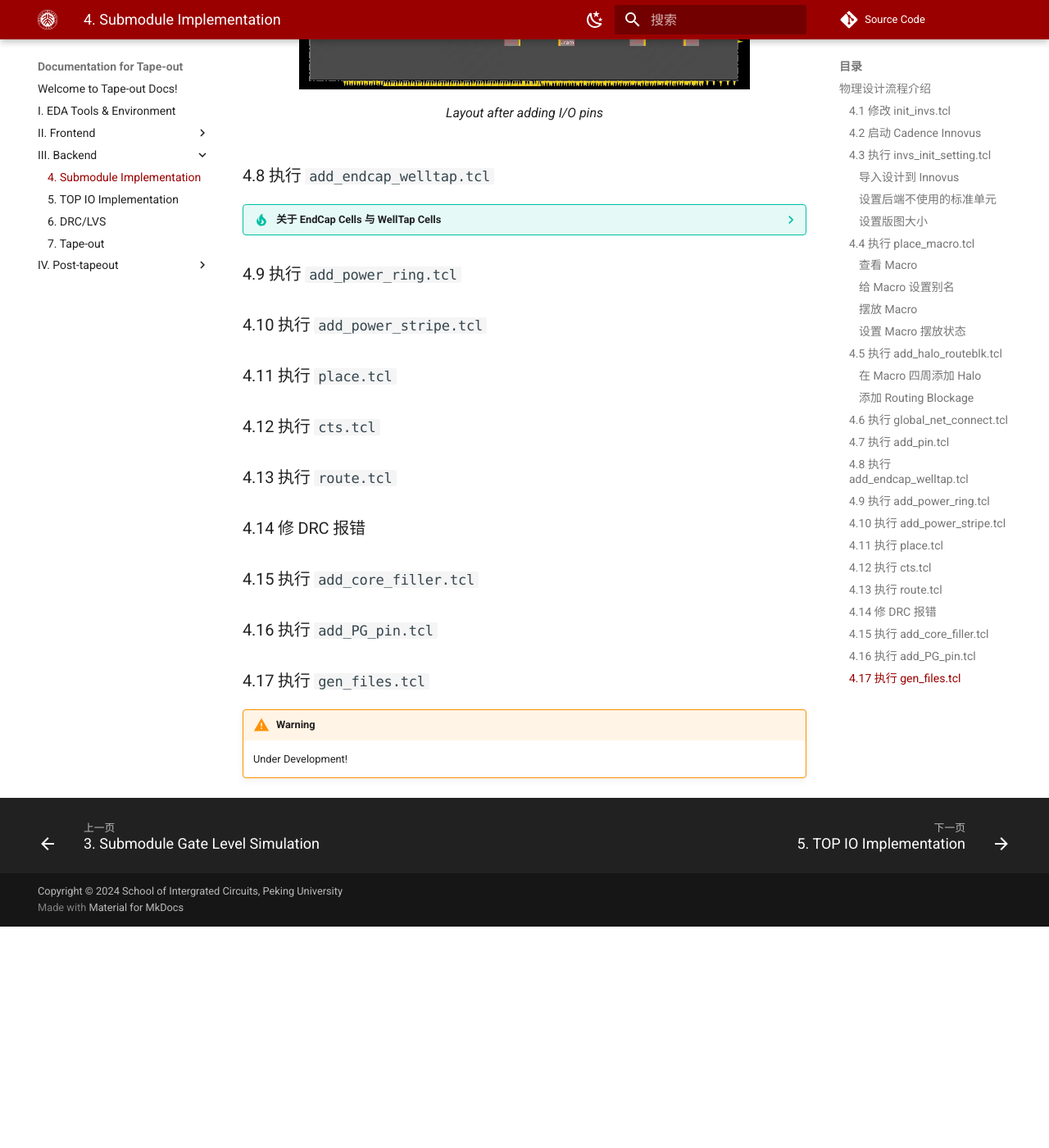
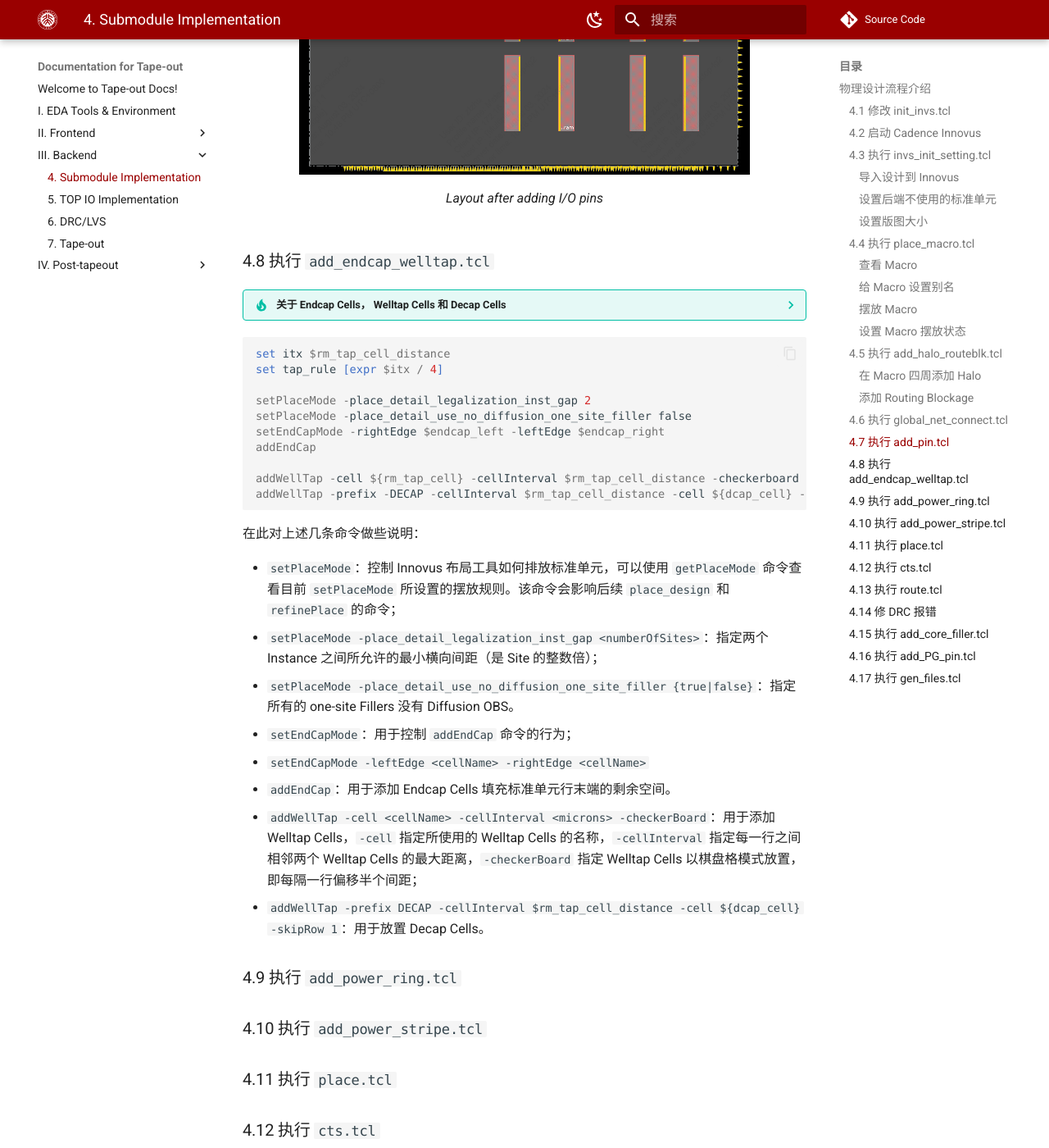
Before and after one commit to pku-pacific-lab-team/Tape-out_template_doc, an MkDocs documentation site: the page built from docs/4_submodule_implementation.md, in a window 1280 px wide and 1400 px high, scrolled down 12067 px. Shown: the whole window at 82% size. Built offline with MkDocs 1.6.1 and Material for MkDocs 9.7.7, drawn with Linux system fonts in a browser that asks for light colours; some web fonts are replaced; comment, search, counter and statistics services are not loaded; before the commit the page ends 13197 px from its top, so only the background shows below that; some of the changed text lies outside the part shown.

Commit message:
update submodule implementation add_endcap_welltap.tcl

````diff
--- a/docs/4_submodule_implementation.md
+++ b/docs/4_submodule_implementation.md
@@ -7,7 +10,7 @@
 ## 物理设计流程介绍
 
 !!! Warning "注意"
-    同[数字子系统的逻辑综合](./2_submodule_synthesis.md)，在后端设计中，我们继续使用 `/work/home/ztzhu/tapeout_templates/submodule_tapeout/` 文件夹。
+    同[数字子系统的逻辑综合](./2_submodule_synthesis.md)一样，在后端设计中，我们继续使用 `/work/home/ztzhu/tapeout_templates/submodule_tapeout/` 文件夹。
 
 物理设计的输入主要用到模板文件中的以下内容：
 
@@ -387,10 +390,36 @@ setPinAssignMode -pinEditInBatch false
 
 ### 4.8 执行 `add_endcap_welltap.tcl`
 
-??? tip "关于 EndCap Cells 与 WellTap Cells"
-    **EndCap Cells**：在数字集成电路设计中，特别是使用自动布局布线工具时，标准单元在整个硅片区域内按行排列。这些标准单元是设计的构建模块，包含逻辑门、触发器和其他数字电路。当最后一个标准单元不能完美地适应行的长度时，EndCap Cells（端帽单元）用于**填充标准单元行末端的剩余空间**。它们提供电气和物理隔离，将硅片的活动区域与周围结构（如划片线或芯片边缘）隔离开来。
+??? tip "关于 Endcap Cells， Welltap Cells 和 Decap Cells"
+    **Endcap Cells**（端帽单元）：在数字集成电路设计中，特别是使用自动布局布线工具时，标准单元在整个硅片区域内按行排列。这些标准单元是设计的构建模块，包含逻辑门、触发器和其他数字电路。当最后一个标准单元不能完美地适应行的长度时，Endcap Cells用于**填充标准单元行末端的剩余空间**。它们提供电气和物理隔离，将硅片的活动区域与周围结构（如划片线或芯片边缘）隔离开来。
 
-    **WellTap Cells**：为制造晶体管的衬底或阱提供低阻抗的接地或 VDD 路径，用于在CMOS工艺中确保适当的电气连接并防止闩锁效应。WellTap Cells 在整个IC布局中被有规律地摆放，特别是在电源和接地连接附近。它们的放置通常由代工厂指定的设计规则所规定。
+    **Welltap Cells**（接地单元）：为制造晶体管的衬底或阱提供低阻抗的接地或 VDD 路径，用于在 CMOS 工艺中确保适当的电气连接并防止闩锁效应。Welltap Cells 在整个 IC 布局中被有规律地摆放，特别是在电源和接地连接附近。它们的放置通常由代工厂指定的设计规则所规定。
+
+    **Decap Cells**（去耦电容单元）：主要用于减少电源噪声和稳定电源电压。它们通过提供额外的电容来平滑电源电压的波动，防止电源噪声影响电路性能。Decap Cells 常放置在电源网络中，以确保电源电压的稳定性，特别是在高频信号和快速开关电路中。Decap Cells 主要关注电源电压的稳定性，而 Welltap Cells 主要关注衬底电位的稳定性。
+
+``` tcl
+set itx $rm_tap_cell_distance
+set tap_rule [expr $itx / 4]
+
+setPlaceMode -place_detail_legalization_inst_gap 2
+setPlaceMode -place_detail_use_no_diffusion_one_site_filler false
+setEndCapMode -rightEdge $endcap_left -leftEdge $endcap_right
+addEndCap
+
+addWellTap -cell ${rm_tap_cell} -cellInterval $rm_tap_cell_distance -checkerboard
+addWellTap -prefix -DECAP -cellInterval $rm_tap_cell_distance -cell ${dcap_cell} -skipRow 1
+```
+
+在此对上述几条命令做些说明：
+
+* `setPlaceMode`：控制 Innovus 布局工具如何排放标准单元，可以使用 `getPlaceMode` 命令查看目前 `setPlaceMode` 所设置的摆放规则。该命令会影响后续 `place_design` 和 `refinePlace` 的命令；
+* `setPlaceMode -place_detail_legalization_inst_gap <numberOfSites>`：指定两个 Instance 之间所允许的最小横向间距（是 Site 的整数倍）；
+* `setPlaceMode -place_detail_use_no_diffusion_one_site_filler {true|false}`：指定所有的 one-site Fillers 没有 Diffusion OBS。
+* `setEndCapMode`：用于控制 `addEndCap` 命令的行为；
+* `setEndCapMode -leftEdge <cellName> -rightEdge <cellName>`
+* `addEndCap`：用于添加 Endcap Cells 填充标准单元行末端的剩余空间。
+* `addWellTap -cell <cellName> -cellInterval <microns> -checkerBoard`：用于添加 Welltap Cells，`-cell` 指定所使用的 Welltap Cells 的名称，`-cellInterval` 指定每一行之间相邻两个 Welltap Cells 的最大距离，`-checkerBoard` 指定 Welltap Cells 以棋盘格模式放置，即每隔一行偏移半个间距；
+* `addWellTap -prefix DECAP -cellInterval $rm_tap_cell_distance -cell ${dcap_cell} -skipRow 1`：用于放置 Decap Cells。
 
 ### 4.9 执行 `add_power_ring.tcl`
 
@@ -409,6 +438,3 @@ setPinAssignMode -pinEditInBatch false
 ### 4.16 执行 `add_PG_pin.tcl`
 
 ### 4.17 执行 `gen_files.tcl`
-
-!!! Warning
-    Under Development!
````
Also changed, not shown: other parts of docs/4_submodule_implementation.md (+6 -3 lines).
